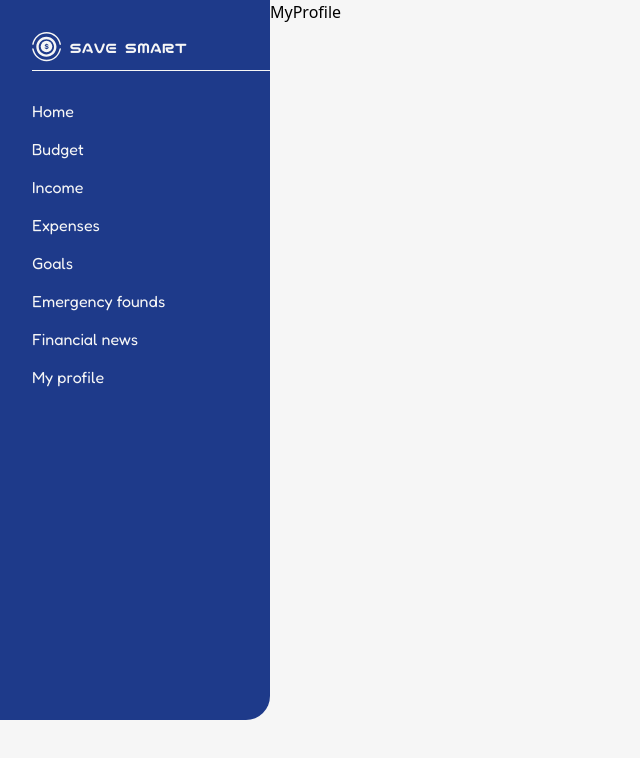
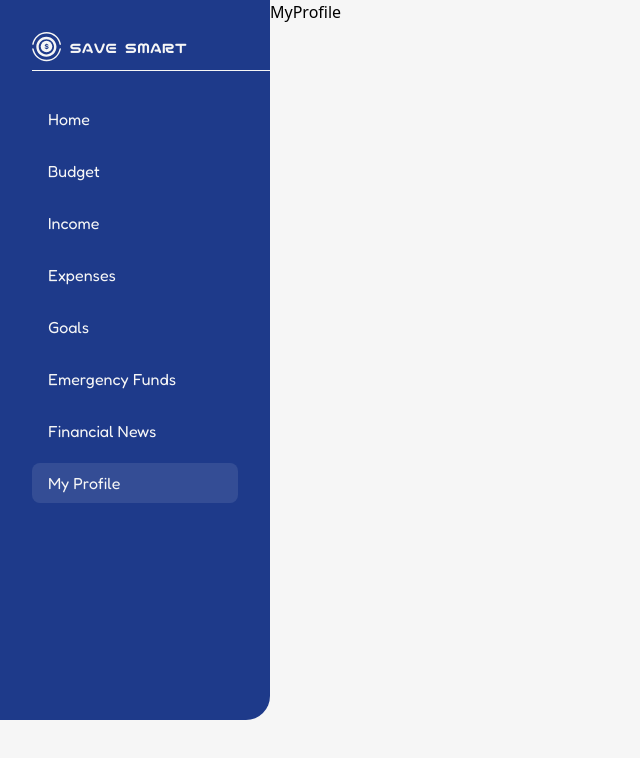
Before and after one commit to ZubalYana/SaveSmart, a React (Vite) app: page /my-profile in a window 1280 px wide. Shown: the top 758 px of the page, without its empty margins (0-640 px from the left). Built offline with nearby package versions, Linux system fonts and the light colour scheme; sample sign-in values are in the browser's storage; a web font is replaced by a local one.

Commit message:
optimize the sidebar navigation, add hover effect and indicate the main page

```diff
--- a/src/components/SideMenu/SideMenu.jsx
+++ b/src/components/SideMenu/SideMenu.jsx
@@ -1,10 +1,24 @@
 import React from 'react';
 import { motion } from 'framer-motion';
+import { useLocation, Link } from 'react-router-dom';
 import LightLogo from '../LightLogo/LightLogo';
 
 export default function SideMenu() {
+  const location = useLocation();
+
+  const menuItems = [
+    { name: 'Home', path: '/' },
+    { name: 'Budget', path: '/budget' },
+    { name: 'Income', path: '/income' },
+    { name: 'Expenses', path: '/expenses' },
+    { name: 'Goals', path: '/goals' },
+    { name: 'Emergency Funds', path: '/emergency-funds' },
+    { name: 'Financial News', path: '/financial-news' },
+    { name: 'My Profile', path: '/my-profile' },
+  ];
+
   return (
-    <div className='SideMenu w-[270px] h-[90vh] bg-mainBlue p-8 rounded-br-3xl'>
+    <div className="SideMenu w-[270px] h-[90vh] bg-mainBlue p-8 rounded-br-3xl">
       <LightLogo />
       <motion.div
         className="animatedLine bg-customWhite h-[1px] mt-2"
@@ -13,46 +27,23 @@ export default function SideMenu() {
         transition={{ duration: 1, ease: "easeOut" }}
       />
       <ul className="SideMenu_navigationList text-customWhite mt-7">
-        <li className="SideMenu_navigationItem mt-3">
-          <a href="/" className="SideMenu_navigationLink">
-            Home
-          </a>
-        </li>
-        <li className="SideMenu_navigationItem mt-3">
-          <a href="/budget" className="SideMenu_navigationLink">
-            Budget
-          </a>
-        </li>
-        <li className="SideMenu_navigationItem mt-3">
-          <a href="/income" className="SideMenu_navigationLink">
-            Income
-          </a>
-        </li>
-        <li className="SideMenu_navigationItem mt-3">
-          <a href="/expenses" className="SideMenu_navigationLink">
-            Expenses
-          </a>
-        </li>
-        <li className="SideMenu_navigationItem mt-3">
-          <a href="/goals" className="SideMenu_navigationLink">
-            Goals
-          </a>
-        </li>
-        <li className="SideMenu_navigationItem mt-3">
-          <a href="/emergency-funds" className="SideMenu_navigationLink">
-            Emergency founds
-          </a>
-        </li>
-        <li className="SideMenu_navigationItem mt-3">
-          <a href="/financial-news" className="SideMenu_navigationLink">
-            Financial news
-          </a>
-        </li>
-        <li className="SideMenu_navigationItem mt-3">
-          <a href="/my-profile" className="SideMenu_navigationLink">
-            My profile
-          </a>
-        </li>
+        {menuItems.map(({ name, path }) => {
+          const isActive = location.pathname === path;
+          return (
+            <li key={path} className="SideMenu_navigationItem mt-3">
+              <Link to={path} className="SideMenu_navigationLink relative flex items-center px-4 py-2 rounded-lg">
+                {isActive && (
+                  <motion.div
+                    layoutId="activeIndicator"
+                    className="absolute left-0 top-0 h-full w-full bg-customWhite/10 rounded-lg"
+                    transition={{ type: "spring", stiffness: 500, damping: 30 }}
+                  />
+                )}
+                <span className="relative z-10">{name}</span>
+              </Link>
+            </li>
+          );
+        })}
       </ul>
     </div>
   );
```
